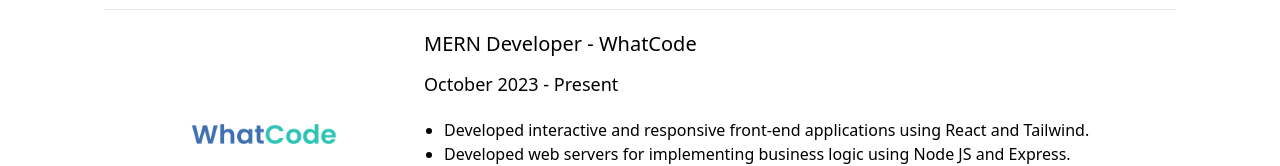
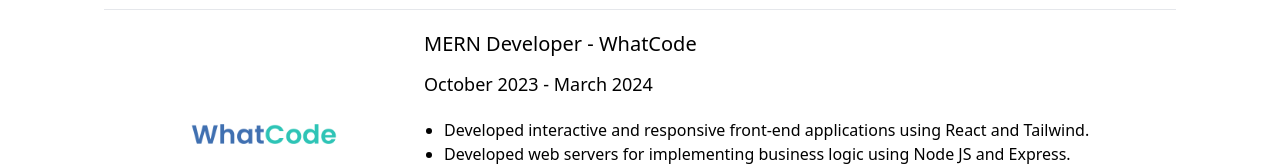
Before and after one commit to roshith-prakash/roshithprakash, a React (Create React App) app: page /about in a window 1280 px wide. Shown: the part 471-637 px from the top of the page. Built offline with nearby package versions, Linux system fonts and the light colour scheme.

Commit message:
Modifying experience

```diff
--- a/src/pages/About.jsx
+++ b/src/pages/About.jsx
@@ -73,7 +73,7 @@ const About = () => {
                   <p className="text-xl font-medium">
                     MERN Developer - WhatCode
                   </p>
-                  <p className="text-lg mt-3">October 2023 - Present</p>
+                  <p className="text-lg mt-3">October 2023 - March 2024</p>
                   <div className="m-5">
                     <ul className="list-disc">
                       <li>
```
